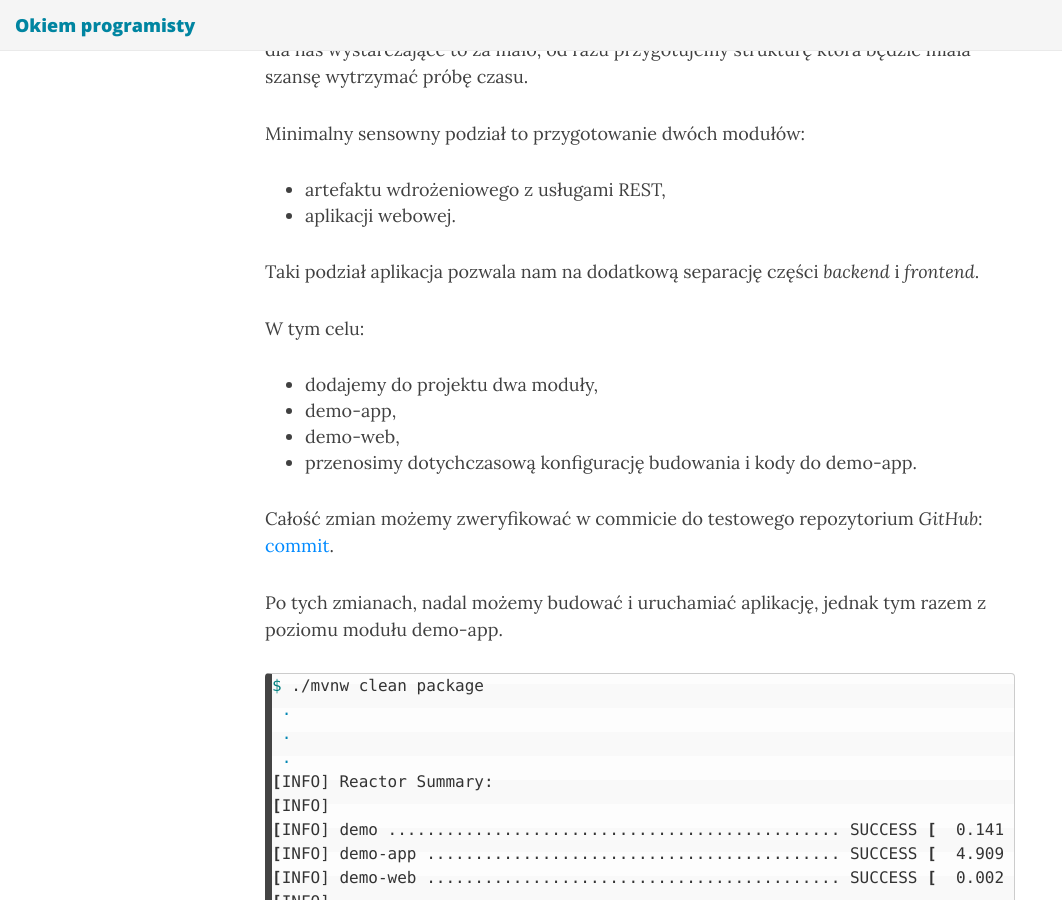
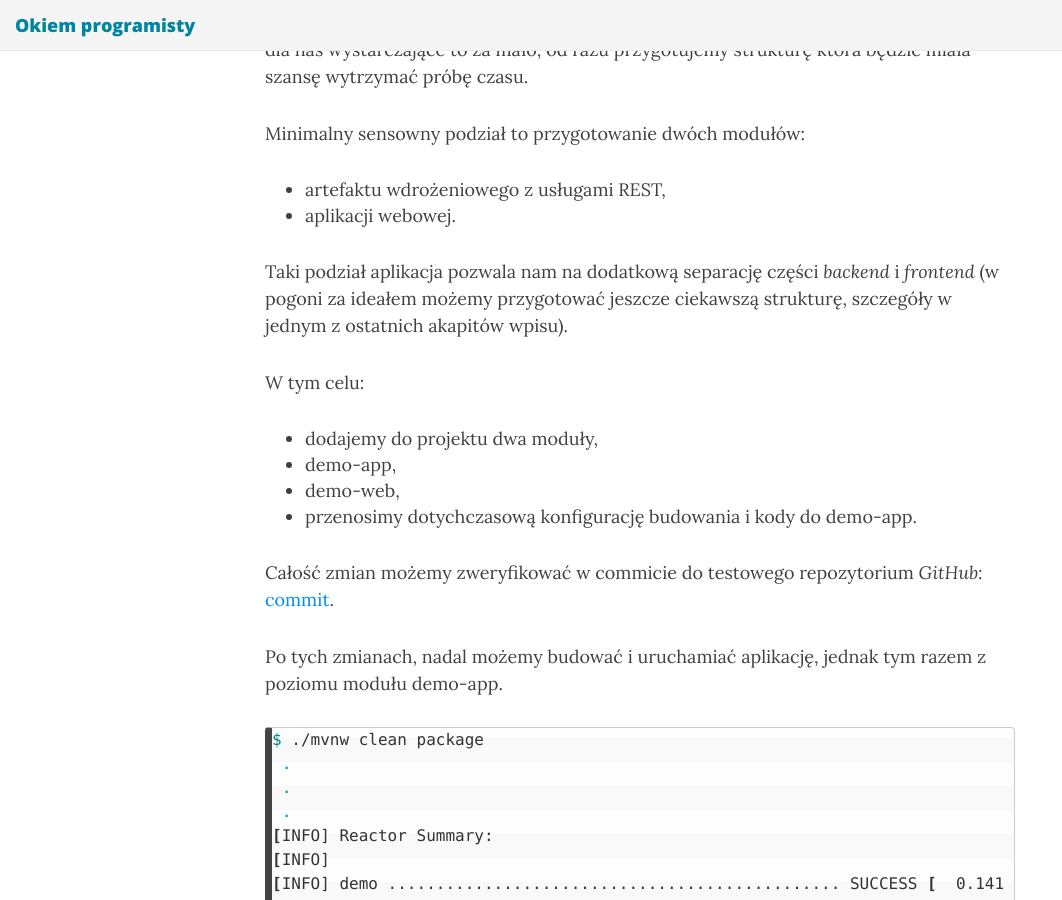
Before and after one commit to glipecki/glipecki.github.io, a Jekyll site: the page built from _posts/2016-12-07-budowanie-aplikacji-angular-cli-spring-boot.md, in a window 1280 px wide and 900 px high, scrolled down 3045 px. Shown: the whole window, without its empty margins (0-1062 px from the left). Built offline with Jekyll 4.4.1, drawn with Linux system fonts in a browser that asks for light colours; nearby versions of some CDN libraries; comment, search, counter and statistics services are not loaded.

Commit message:
Updated 2016-12-07-budowanie-aplikacji-angular-cli-spring-boot.md

```diff
--- a/_posts/2016-12-07-budowanie-aplikacji-angular-cli-spring-boot.md
+++ b/_posts/2016-12-07-budowanie-aplikacji-angular-cli-spring-boot.md
@@ -115,7 +115,7 @@ Minimalny sensowny podział to przygotowanie dwóch modułów:
 - artefaktu wdrożeniowego z usługami REST,
 - aplikacji webowej.
 
-Taki podział aplikacja pozwala nam na dodatkową separację części _backend_ i _frontend_.
+Taki podział aplikacja pozwala nam na dodatkową separację części _backend_ i _frontend_ (w pogoni za ideałem możemy przygotować jeszcze ciekawszą strukturę, szczegóły w jednym z ostatnich akapitów wpisu).
 
 W tym celu:
 
```
